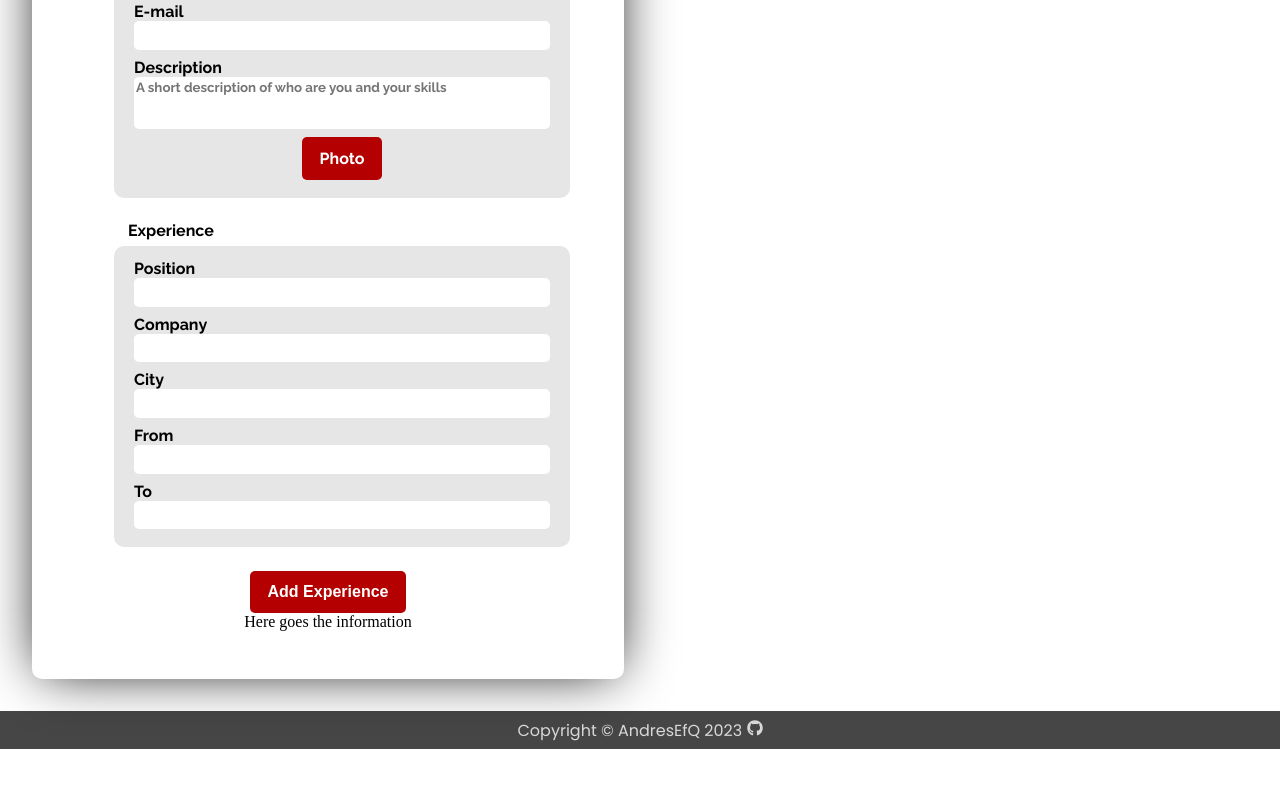
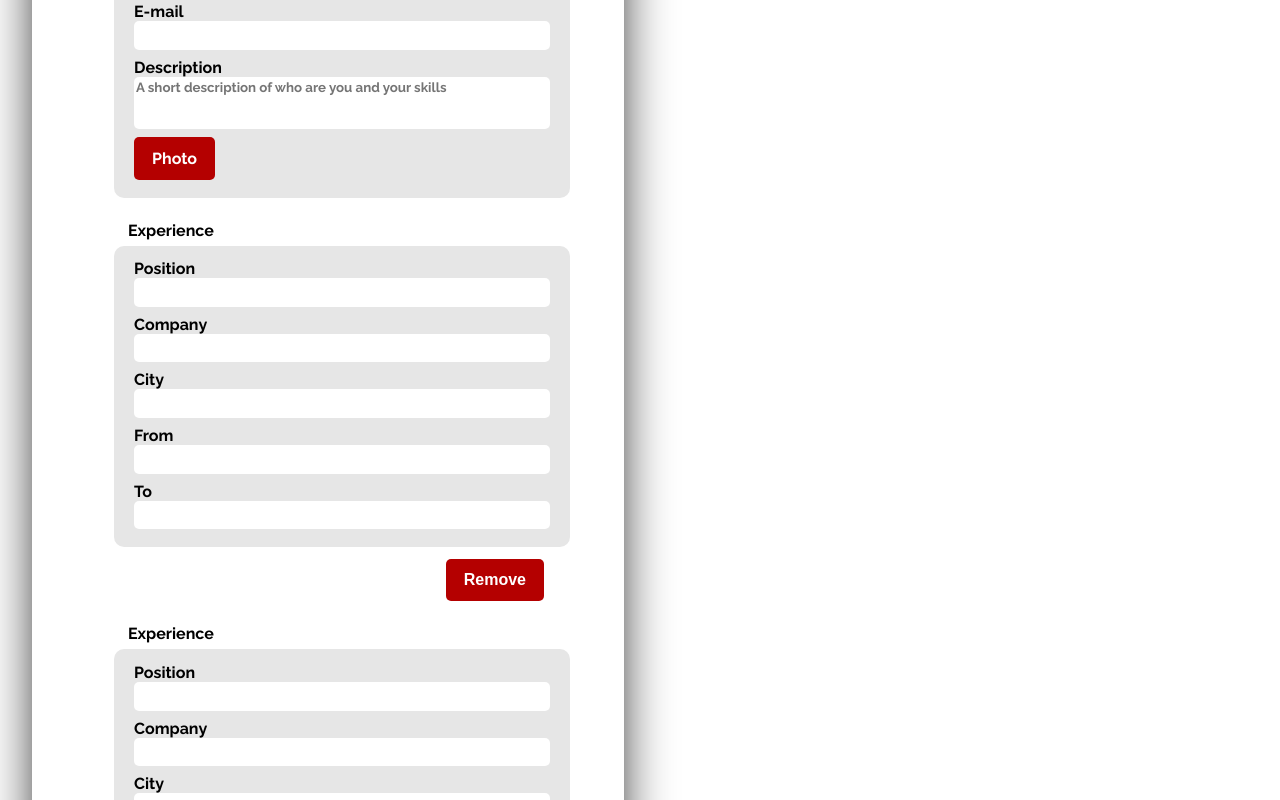
Before and after one commit to AndresEfQ/cv-builder, a React (Create React App) app: page / in a window 1280 px wide. Shown: the part 480-1280 px from the top of the page. Before the commit the page ends 1229 px from the top, so only its background shows below. Built offline with nearby package versions, Linux system fonts and the light colour scheme.

Commit message:
Map experience sections to state

```diff
--- a/package.json
+++ b/package.json
@@ -15,6 +15,7 @@
     "react-icons": "^4.7.1",
     "react-scripts": "5.0.1",
     "styled-components": "^5.3.6",
+    "uniqid": "^5.4.0",
     "web-vitals": "^2.1.4"
   },
   "scripts": {
--- a/src/components/EditSection.js
+++ b/src/components/EditSection.js
@@ -1,8 +1,9 @@
 import React from "react";
 import styled from "styled-components";
+import uniqid from "uniqid";
 import PersonalInfo from "./PersonalInfo";
 import Experience from "./Experience";
-import StyledButton from "./StyledButton";
+import Button from "./Button";
 
 const StyledSection = styled.section`
   margin: 2em;
@@ -16,12 +17,56 @@ const StyledSection = styled.section`
 `;
 
 class EditSection extends React.Component {
+
+  constructor(props) {
+    super(props);
+
+    this.state = {
+      experience: [{
+        id: uniqid(),
+        position: '',
+        company: '',
+        city: '',
+        from: '',
+        to: '',
+      },
+      {
+        id: uniqid(),
+        position: '',
+        company: '',
+        city: '',
+        from: '',
+        to: '',
+      }],
+      education: [{
+        id: uniqid(),
+        university: '',
+        city: '',
+        degree: '',
+        subject: '',
+        from: '',
+        to: '',
+      }],
+    }
+  }
+
+  handleAddExperience = () => {
+
+  }
+
+  handleRemoveExperience = () => {
+
+  }
+
   render () {
+    let experienceSections = this.state.experience.map(element => <Experience removeExperience={this.handleRemoveExperience} />)
     return (
       <StyledSection>
         <PersonalInfo />
-        <Experience />
-        <StyledButton>Add Experience</StyledButton>
+        {experienceSections}
+        <Button
+          content="Add Experience"
+        />
         Here goes the information
       </StyledSection>
     )
--- a/src/components/Experience.js
+++ b/src/components/Experience.js
@@ -1,5 +1,6 @@
 import React from "react";
 import StyledForm from "./StyledForm";
+import Button from "./Button";
 
 class Experience extends React.Component {
   render () {
@@ -31,6 +32,7 @@ class Experience extends React.Component {
             </li>
           </ul>
         </fieldset>
+        <Button content="Remove" position="right" onClick={this.props.removeExperience} />
       </StyledForm>
     )
   }
--- a/src/components/PersonalInfo.js
+++ b/src/components/PersonalInfo.js
@@ -6,7 +6,7 @@ import StyledForm from "./StyledForm";
 const StyledInputFile = styled.div`
   display: flex;
   align-items: start;
-  justify-content: center;
+  justify-content: start;
   width: 100%;
 
   & input[type="file"] {
--- a/src/components/StyledButton.js
+++ /dev/null
@@ -1,13 +0,0 @@
-import styled from "styled-components";
-
-const StyledButton = styled.button`
-  padding: 12px 18px;
-  border-radius: 5px;
-  border: none;
-  background-color: rgb(180, 0, 0);
-  font-size: 16px;
-  font-weight: bold;
-  color: rgb(255, 255, 255);
-`;
-
-export default StyledButton;
--- a/src/components/StyledForm.js
+++ b/src/components/StyledForm.js
@@ -7,6 +7,8 @@ const StyledForm = styled.form`
 	margin: 1.5em 0;
 	font-family: "Raleway", Arial, Helvetica, sans-serif;
 	width: calc(100% - 4em);
+	display: flex;
+	flex-direction: column;
 
 	& fieldset {
 		width: 100%;
```
Also changed, not shown: 1 other file (tests, documents, lock files or other folders).
